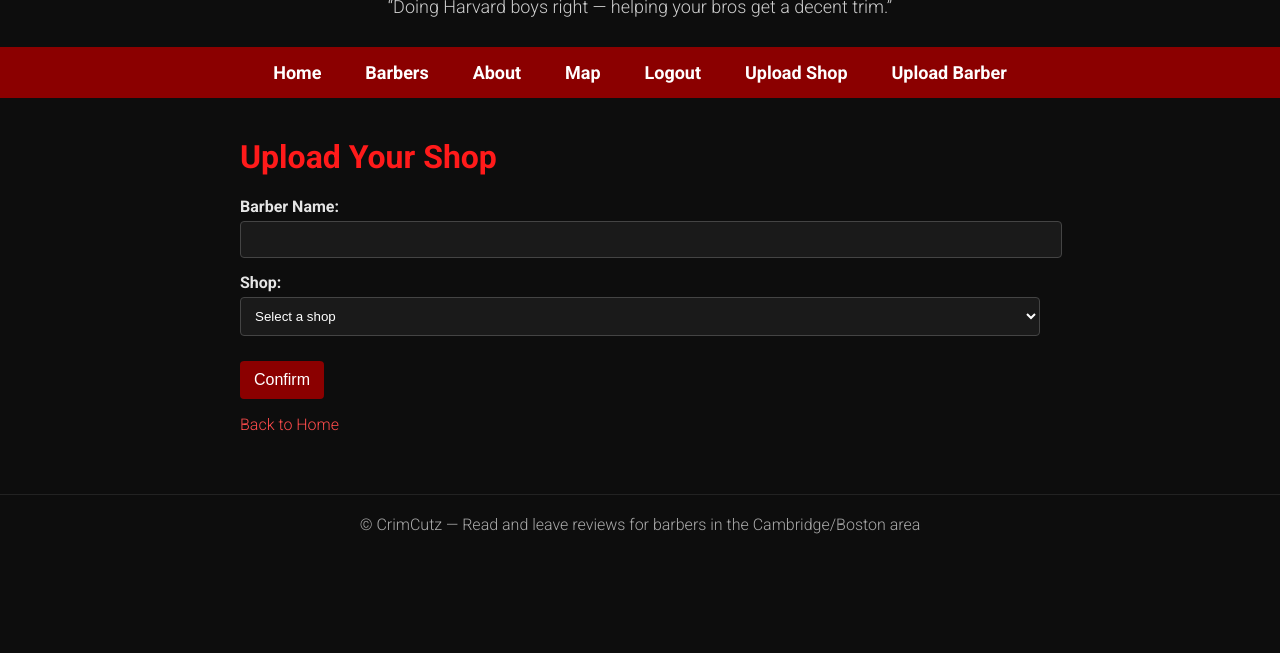
After one commit to marcochiappo/Crimcuts, a Flask app: page /upload_barber in a window 1280 px wide. The commit adds this page. Shown: the part 147-800 px from the top of the page. Run offline with Flask 3, Linux system fonts and the light colour scheme; a user stored in the database is signed in; data comes from the database, SQL or seed files in the repository; both versions use the stored data as it was after the commit.

Commit message:
A bunch of good changes

```diff
--- a/app.py
+++ b/app.py
@@ -265,6 +265,7 @@ def barber_detail(barber_id):
         SELECT
             ratings.rating  AS rating_value,
             ratings.comment AS rating_comment,
+            ratings.photo   AS photo,
             users.username  AS username
         FROM ratings
         JOIN users ON ratings.user_id = users.id
@@ -316,6 +317,16 @@ def rate_barber(barber_id):
     comment = request.form.get("comment", "").strip()
     user_id = session["user_id"]
 
+    # Upload Image of Haircut
+    haircut_photo = request.files.get("photo")
+    photo_path = None
+
+    if haircut_photo and haircut_photo.filename:
+        # Save uploaded photo
+        filename = f"{barber_id}_{user_id}_{haircut_photo.filename}"
+        photo_path = "static/barber_images/" + filename
+        haircut_photo.save(photo_path)
+
     db = get_db_connection()
     # Check if user has already rated this barber
     existing = db.execute("""
@@ -326,16 +337,16 @@ def rate_barber(barber_id):
     if existing:
         db.execute("""
             UPDATE ratings
-            SET rating = ?, comment = ?
+            SET rating = ?, comment = ?, photo = ?
             WHERE id = ?
-        """, (rating, comment, existing["id"]))
+        """, (rating, comment, photo_path, existing["id"]))
         flash("Your rating has been updated!")
     # New rating
     else:
         db.execute("""
-            INSERT INTO ratings (user_id, barber_id, rating, comment)
-            VALUES (?, ?, ?, ?)
-        """, (user_id, barber_id, rating, comment))
+            INSERT INTO ratings (user_id, barber_id, rating, comment, photo)
+            VALUES (?, ?, ?, ?, ?)
+        """, (user_id, barber_id, rating, comment, photo_path))
         flash("Thanks for your rating g!")
 
     db.commit()
@@ -401,5 +412,63 @@ def search_shops():
     result = [shop for shop in all_shops if query_lower in shop["name"].lower()]
     return jsonify(result)
 
+@app.route("/upload_shop", methods=["GET", "POST"])
+def upload_shop():
+    #The goal of this function is to allow barbers to upload their shop information to the database.
+    if request.method == "POST":
+        name = request.form["shop"]
+        address = request.form["address"]
+        latitude = request.form["latitude"]
+        longitude = request.form["longitude"]
+        website = request.form["website"]
+        description = request.form["description"]
+        db = get_db_connection()
+        db.execute(
+            "INSERT INTO shops (name, location, latitude, longitude, website, description) VALUES (?, ?, ?, ?, ?, ?)",
+            (name, address, latitude, longitude, website, description)
+        )
+        db.commit()
+        db.close()
+        return redirect(url_for("barbers"))
+    return render_template("Upload_shop.html")
+
+
+@app.route("/upload_barber", methods=["GET", "POST"])
+def upload_barber():
+    """Render a barber upload form and handle submissions.
+
+    The form expects 'barber' (name) and 'shop_id' (id of chosen shop).
+    Requires user to be logged in.
+    """
+    if "user_id" not in session:
+        flash("You must be logged in to upload a barber profile.")
+        return redirect(url_for("login"))
+
+    db = get_db_connection()
+    if request.method == "POST":
+        barber_name = request.form.get("barber", "").strip()
+        shop_id = request.form.get("shop_id")
+
+        if not barber_name or not shop_id:
+            error = "Barber name and shop are required."
+            # load shops for re-rendering the form with an error
+            shops = db.execute("SELECT id, name FROM shops ORDER BY name ASC").fetchall()
+            db.close()
+            return render_template("Upload_barber.html", shops=shops, error=error)
+
+        # insert into barbers table
+        db.execute(
+            "INSERT INTO barbers (name, shop_id) VALUES (?, ?)",
+            (barber_name, shop_id)
+        )
+        db.commit()
+        db.close()
+        return redirect(url_for("barbers"))
+
+    # GET - render form with shops list
+    shops = db.execute("SELECT id, name FROM shops ORDER BY name ASC").fetchall()
+    db.close()
+    return render_template("Upload_barber.html", shops=shops)
+
 if __name__== "__main__":
     app.run(debug=True)
--- /dev/null
+++ b/templates/Upload_barber.html
@@ -0,0 +1,30 @@
+{% extends "layout.html" %}
+{% block main %}
+
+<h1>Upload Your Shop</h1>
+
+{% if error %}
+    <p style="color: red;">{{ error }}</p>
+{% endif %}
+
+<form action="{{ url_for('upload_barber') }}" method="post">
+    <div>
+        <label for="barber">Barber Name:</label><br>
+        <input type="text" id="barber" name="barber" autocomplete="off" required>
+    </div>
+
+    <div>
+        <label for="shop_id">Shop:</label><br>
+        <select id="shop_id" name="shop_id" required>
+            <option value="" disabled selected>Select a shop</option>
+            {% for shop in shops %}
+                <option value="{{ shop['id'] }}">{{ shop['name'] }}</option>
+            {% endfor %}
+        </select>
+    </div>
+    <button type="submit">Confirm</button>
+</form>
+
+<p><a href="{{ url_for('index') }}">Back to Home</a></p>
+
+{% endblock %}
--- a/templates/layout.html
+++ b/templates/layout.html
@@ -47,6 +47,8 @@
         <a href="{{ url_for('map_page') }}">Map</a>
         {% if session.get("username") %}
             <a href="{{ url_for('logout') }}">Logout</a>
+            <a href="{{ url_for('upload_shop') }}">Upload Shop</a>
+            <a href="{{ url_for('upload_barber') }}">Upload Barber</a>
         {% else %}
             <a href="{{ url_for('login') }}">Login</a>
             <a href="{{ url_for('register') }}">Register</a>
```
Also changed, not shown: templates/Upload_shop.html (added, +41 -0 lines), templates/barber_detail.html (+10 -2 lines), crimcuts.db, static/barber_images/29_7_Kami Export - download-1_page-0001.jpg (added).
